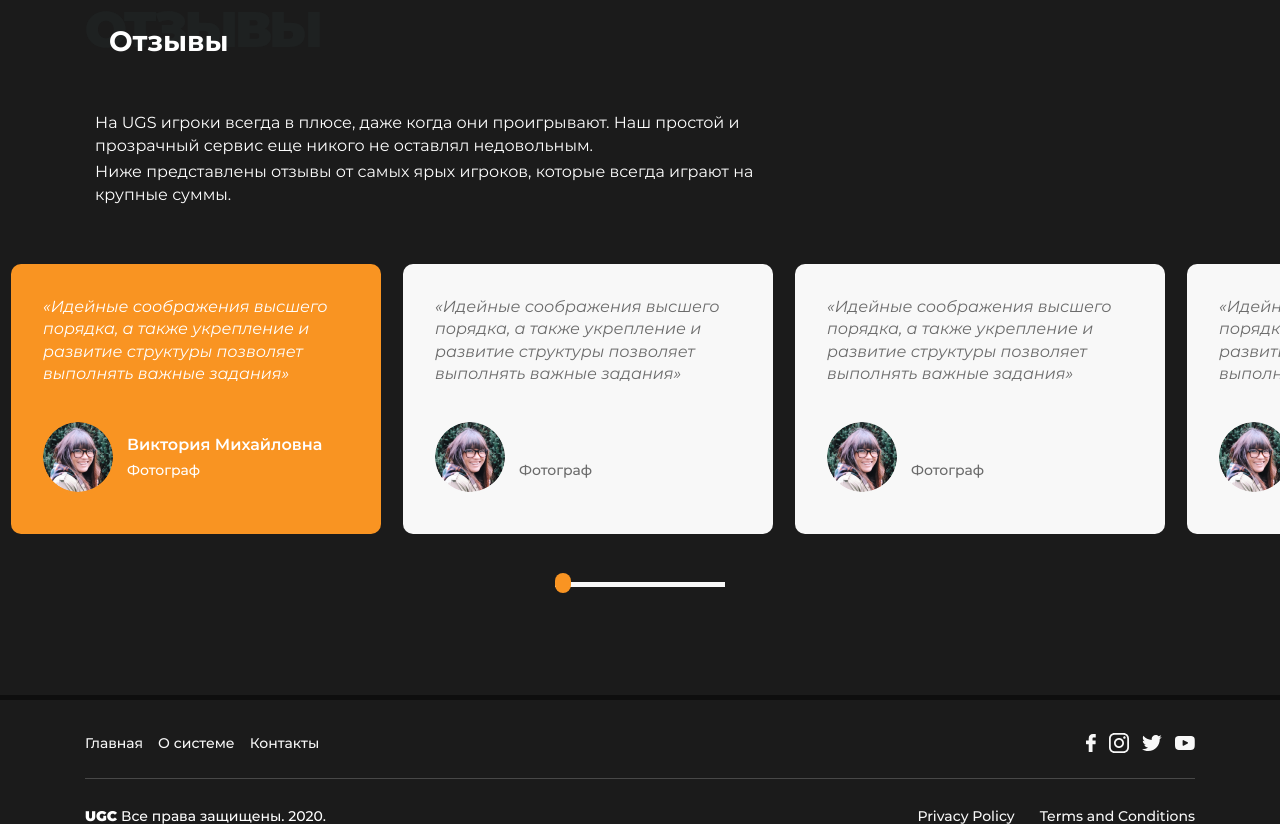
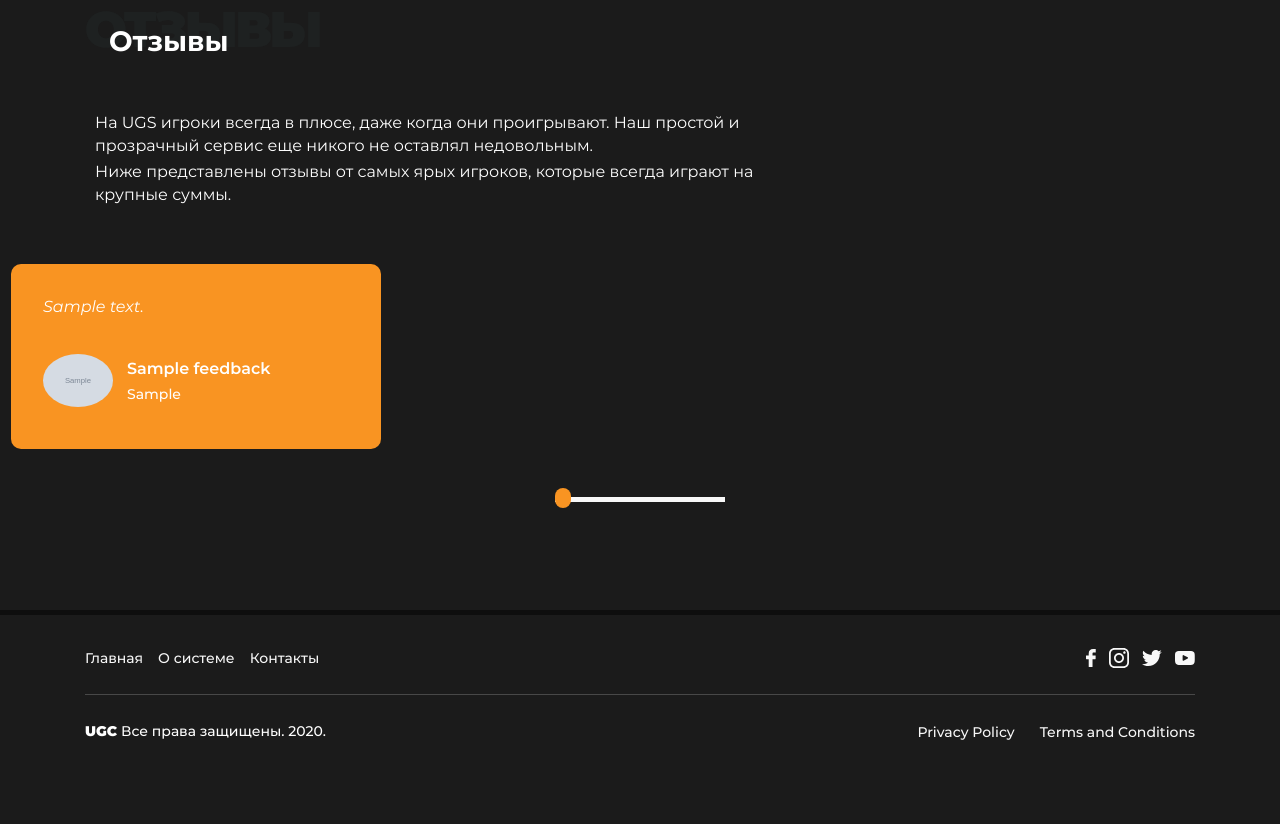
Before and after one commit to ddnnss/ugs, a Django app: page /about/ in a window 1280 px wide. Shown: the part 3001-3825 px from the top of the page. After the commit the page ends 3741 px from the top, so only its background shows below. Run offline with Django 3.2, Linux system fonts and the light colour scheme; tables that the repository leaves empty hold one stand-in row (values such as "Sample post"); grey boxes marked "Sample" are stand-in pictures; parts of the project's set-up code (start-up, migrations or seed data) failed here and were passed over; some libraries are stand-ins or nearby versions.

Commit message:
add feedbacks

```diff
--- a/cp/urls.py
+++ b/cp/urls.py
@@ -11,7 +11,8 @@ urlpatterns = [
    path('messages', views.messages, name='cp_messages'),
    path('message/<id>', views.message, name='cp_message'),
    path('feedbacks', views.feedbacks, name='cp_feedbacks'),
-   path('feedback/<id>', views.feedback, name='cp_feedback'),
+   path('feedbacks/add', views.feedbacks_add, name='cp_feedbacks_add'),
+   path('feedback_del/<id>', views.feedback_del, name='cp_feedback_del'),
    path('del_message/<id>', views.del_message, name='del_message'),
    path('withdraw_ok/<id>', views.withdraw_ok, name='withdraw_ok'),
    path('withdraw_cancel/<id>', views.withdraw_cancel, name='withdraw_cancel'),
--- a/pages/views.py
+++ b/pages/views.py
@@ -1,6 +1,6 @@
 from django.shortcuts import render
 from django.http import HttpResponse
-from .models import Faq
+from .models import *
 from customuser.forms import NewMessageForm
 
 
@@ -14,6 +14,7 @@ def index(request):
 def about(request):
     pageTitle = 'UGS | О системе | КЭШБЭК СЕРВИС В СТАВКАХ НА СПОРТ'
     pageDescription = 'Сервис создан для игроков, которые любят и будут рисковать. UGS - финансовая подушка для игроков, которые привыкли играть на крупные суммы'
+    allFeedbacks = Feedback.objects.all()
     return render(request, 'pages/about.html', locals())
 
 def contacts(request):
--- a/templates/pages/about.html
+++ b/templates/pages/about.html
@@ -149,104 +149,24 @@
 			</div>
 		</div>
 		<div class="testimonials-slider">
-			<div class="testimonials-slide">
+            {% for feedback in allFeedbacks %}
+			    <div class="testimonials-slide">
 				<div class="testimonials-wrap">
-					<p>«Идейные соображения высшего порядка, а также укрепление и развитие структуры позволяет выполнять важные задания»</p>
+					<p>{{ feedback.text }}</p>
 					<div class="testimonials-row">
+                        {% if feedback.avatar %}
 						<div class="testimonials-img">
-							<img src="img/testimonials-img.png" alt="">
+							<img src="{{ feedback.avatar.url }}" alt="">
 						</div>
+                        {% endif %}
 						<div class="testimonials-descr">
-							<span class="testimonials-name">Виктория Михайловна</span>
-							<span class="testimonials-prof">Фотограф</span>
+							<span class="testimonials-name">{{ feedback.name }}</span>
+							<span class="testimonials-prof">{{ feedback.profession }}</span>
 						</div>
 					</div>
 				</div>
 			</div>
-			<div class="testimonials-slide">
-				<div class="testimonials-wrap">
-					<p>«Идейные соображения высшего порядка, а также укрепление и развитие структуры позволяет выполнять важные задания»</p>
-					<div class="testimonials-row">
-						<div class="testimonials-img">
-							<img src="img/testimonials-img.png" alt="">
-						</div>
-						<div class="testimonials-descr">
-							<span class="testimonials-name">Виктория Михайловна</span>
-							<span class="testimonials-prof">Фотограф</span>
-						</div>
-					</div>
-				</div>
-			</div>
-			<div class="testimonials-slide">
-				<div class="testimonials-wrap">
-					<p>«Идейные соображения высшего порядка, а также укрепление и развитие структуры позволяет выполнять важные задания»</p>
-					<div class="testimonials-row">
-						<div class="testimonials-img">
-							<img src="img/testimonials-img.png" alt="">
-						</div>
-						<div class="testimonials-descr">
-							<span class="testimonials-name">Виктория Михайловна</span>
-							<span class="testimonials-prof">Фотограф</span>
-						</div>
-					</div>
-				</div>
-			</div>
-			<div class="testimonials-slide">
-				<div class="testimonials-wrap">
-					<p>«Идейные соображения высшего порядка, а также укрепление и развитие структуры позволяет выполнять важные задания»</p>
-					<div class="testimonials-row">
-						<div class="testimonials-img">
-							<img src="img/testimonials-img.png" alt="">
-						</div>
-						<div class="testimonials-descr">
-							<span class="testimonials-name">Виктория Михайловна</span>
-							<span class="testimonials-prof">Фотограф</span>
-						</div>
-					</div>
-				</div>
-			</div>
-			<div class="testimonials-slide">
-				<div class="testimonials-wrap">
-					<p>«Идейные соображения высшего порядка, а также укрепление и развитие структуры позволяет выполнять важные задания»</p>
-					<div class="testimonials-row">
-						<div class="testimonials-img">
-							<img src="img/testimonials-img.png" alt="">
-						</div>
-						<div class="testimonials-descr">
-							<span class="testimonials-name">Виктория Михайловна</span>
-							<span class="testimonials-prof">Фотограф</span>
-						</div>
-					</div>
-				</div>
-			</div>
-			<div class="testimonials-slide">
-				<div class="testimonials-wrap">
-					<p>«Идейные соображения высшего порядка, а также укрепление и развитие структуры позволяет выполнять важные задания»</p>
-					<div class="testimonials-row">
-						<div class="testimonials-img">
-							<img src="img/testimonials-img.png" alt="">
-						</div>
-						<div class="testimonials-descr">
-							<span class="testimonials-name">Виктория Михайловна</span>
-							<span class="testimonials-prof">Фотограф</span>
-						</div>
-					</div>
-				</div>
-			</div>
-			<div class="testimonials-slide">
-				<div class="testimonials-wrap">
-					<p>«Идейные соображения высшего порядка, а также укрепление и развитие структуры позволяет выполнять важные задания»</p>
-					<div class="testimonials-row">
-						<div class="testimonials-img">
-							<img src="img/testimonials-img.png" alt="">
-						</div>
-						<div class="testimonials-descr">
-							<span class="testimonials-name">Виктория Михайловна</span>
-							<span class="testimonials-prof">Фотограф</span>
-						</div>
-					</div>
-				</div>
-			</div>
+            {% endfor %}
 		</div>
 		<div class="testimonials-range">
 			<input type="range" id="range" min="1" value="1" step="1" class="range"/>
```
Also changed, not shown: cp/views.py (+13 -3 lines), pages/forms.py (added, +12 -0 lines), templates/cp/feedbacks.html (+67 -0 lines), templates/cp/feedbacks_add.html (added, +35 -0 lines), templates/user/sidebar.html (+6 -10 lines).
